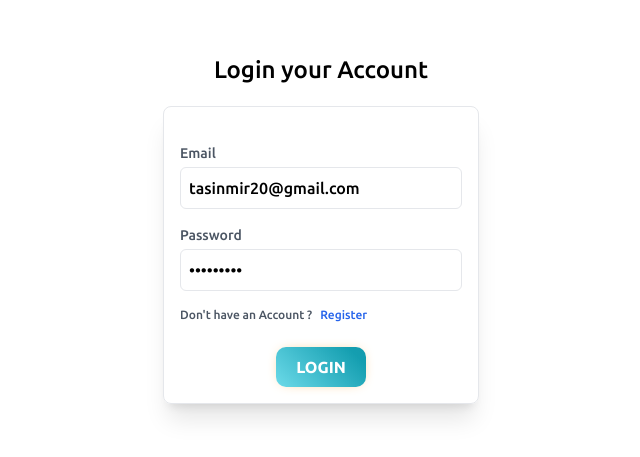
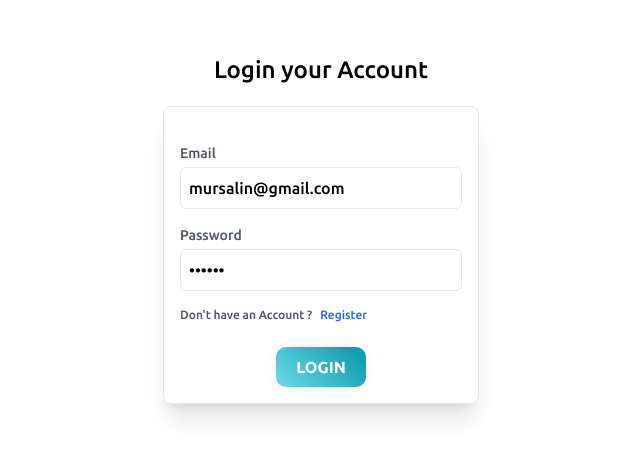
Before and after one commit to tigermursa/TaskBuddy-Client, a React (Vite) app: page /login in a window 1280 px wide. Shown: the part 171-628 px from the top of the page, without its empty margins (319-959 px from the left). Built offline with nearby package versions, Linux system fonts and the light colour scheme.

Commit message:
"updated email"

```diff
--- a/src/Components/form/Auth/LoginForm.tsx
+++ b/src/Components/form/Auth/LoginForm.tsx
@@ -58,7 +58,7 @@ const LoginForm: React.FC = () => {
               Email
             </label>
             <input
-              defaultValue={"tasinmir20@gmail.com"}
+              defaultValue={"mursalin@gmail.com"}
               type="email"
               id="email"
               {...register("email", { required: true })}
@@ -74,7 +74,7 @@ const LoginForm: React.FC = () => {
               Password
             </label>
             <input
-              defaultValue={"456654456"}
+              defaultValue={"123456"}
               type="password"
               id="password"
               {...register("password", { required: true })}
```
